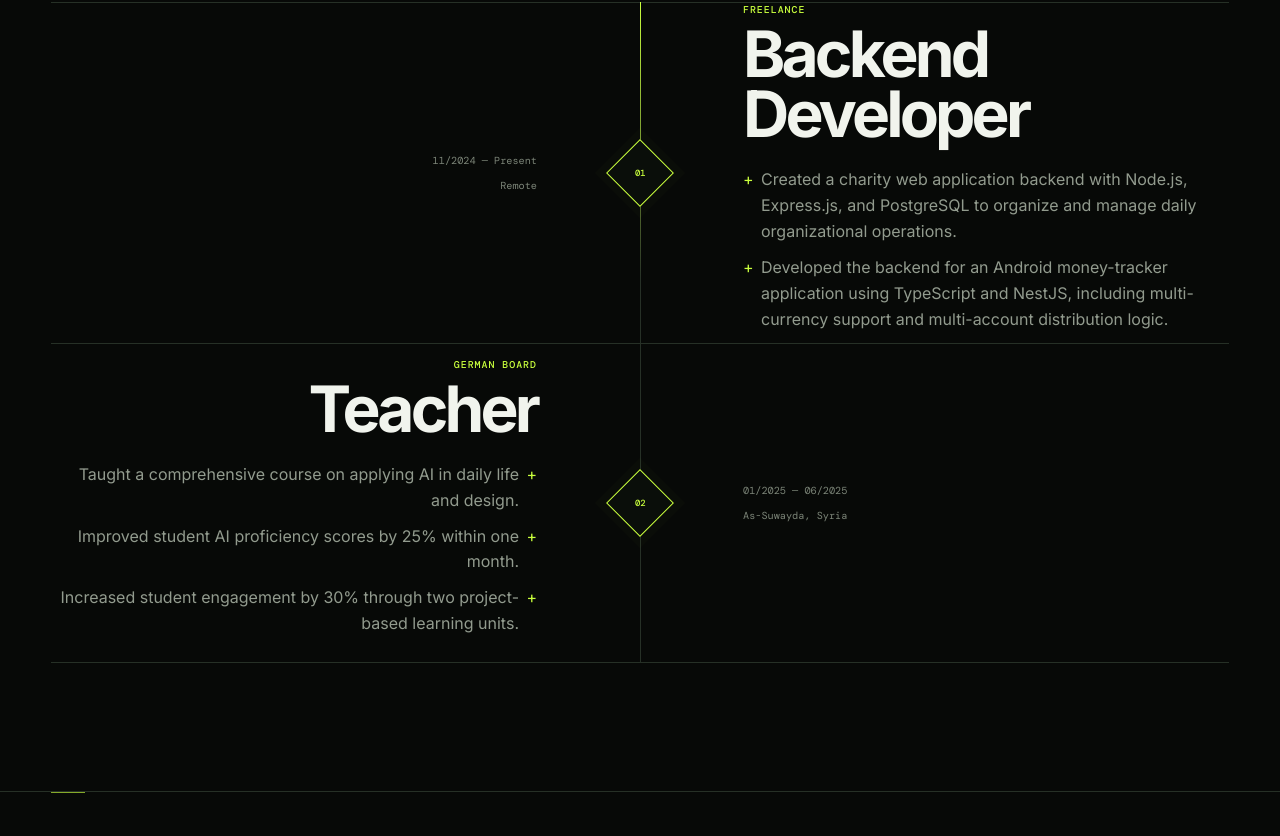
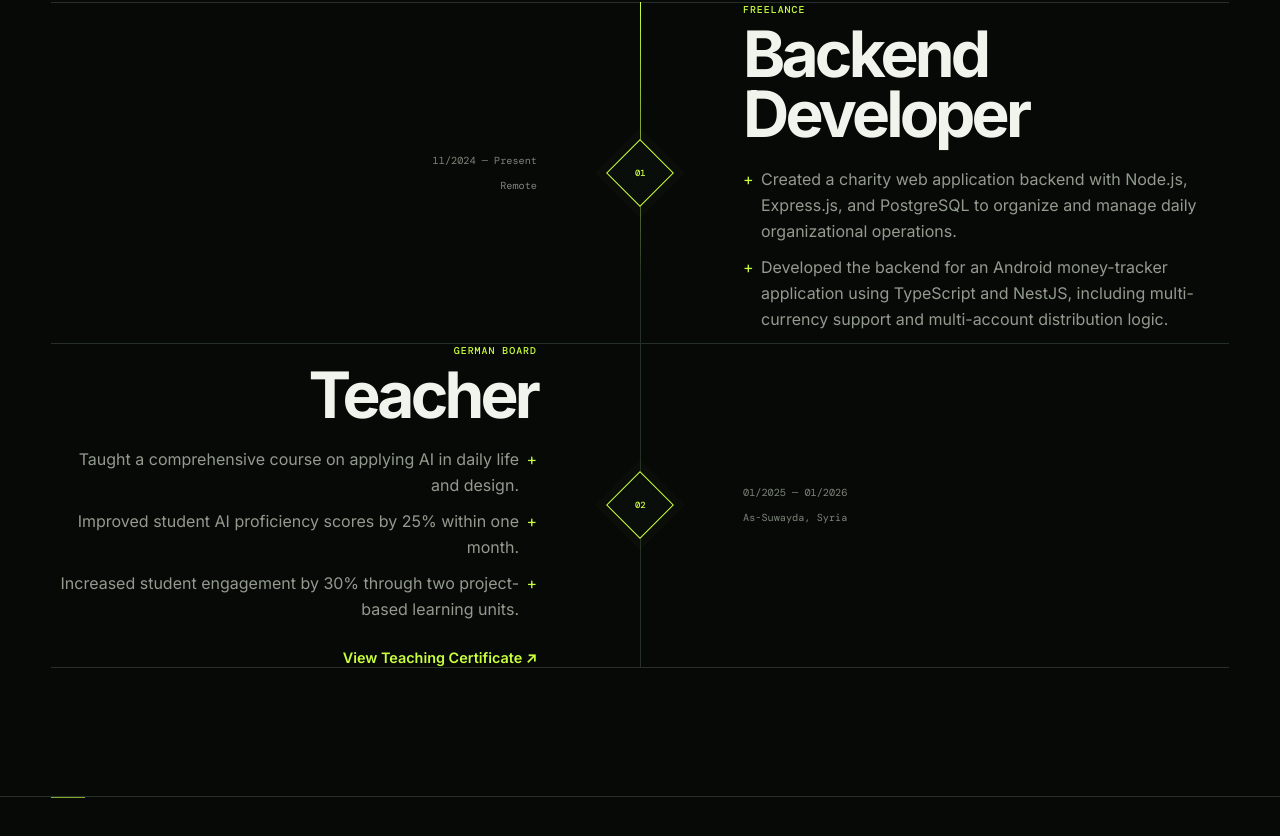
Before and after one commit to omar-azzam-eng/Portfolio, a React (Vite) app: page / in a window 1280 px wide. Shown: the part 6045-6881 px from the top of the page. Built offline with nearby package versions, Linux system fonts and the light colour scheme; a web font is replaced by a local one.

Commit message:
add german board certificate

```diff
--- a/src/components/ExperienceItem.tsx
+++ b/src/components/ExperienceItem.tsx
@@ -18,7 +18,9 @@ export function ExperienceItem({ experience, index }: ExperienceItemProps) {
       viewport={VIEWPORT_ONCE}
       transition={{ delay: reduceMotion ? 0 : index * 0.08 }}
     >
-      <div className="timeline-node" aria-hidden="true"><span>{String(index + 1).padStart(2, '0')}</span></div>
+      <div className="timeline-node" aria-hidden="true">
+        <span>{String(index + 1).padStart(2, '0')}</span>
+      </div>
       <div className="timeline-meta">
         <time>{experience.period}</time>
         <span>{experience.location}</span>
@@ -26,9 +28,24 @@ export function ExperienceItem({ experience, index }: ExperienceItemProps) {
       <div className="timeline-content">
         <p className="company">{experience.company}</p>
         <h3>{experience.role}</h3>
+
         <ul>
-          {experience.points.map((point) => <li key={point}>{point}</li>)}
+          {experience.points.map((point) => (
+            <li key={point}>{point}</li>
+          ))}
         </ul>
+
+        {experience.certificate && (
+          <a
+            className="certificate-link"
+            href={experience.certificate.url}
+            target="_blank"
+            rel="noopener noreferrer"
+            aria-label={`View ${experience.certificate.title}`}
+          >
+            View Teaching Certificate ↗
+          </a>
+        )}
       </div>
     </motion.article>
   );
--- a/src/components/ProjectCard.tsx
+++ b/src/components/ProjectCard.tsx
@@ -1,5 +1,4 @@
-import { motion, useReducedMotion } from 'framer-motion';
-import { REVEAL_TRANSITION, VIEWPORT_DEEP } from '../constants/motion';
+import { motion } from 'framer-motion';
 import type { Project } from '../types/portfolio';
 import { ProjectVisual } from './ProjectVisual';
 
--- a/src/data/portfolio.ts
+++ b/src/data/portfolio.ts
@@ -56,12 +56,16 @@ export const experiences: readonly Experience[] = [
     role: 'Teacher',
     company: 'German Board',
     location: 'As-Suwayda, Syria',
-    period: '01/2025 — 06/2025',
+    period: '01/2025 — 01/2026',
     points: [
       'Taught a comprehensive course on applying AI in daily life and design.',
       'Improved student AI proficiency scores by 25% within one month.',
       'Increased student engagement by 30% through two project-based learning units.',
     ],
+    certificate: {
+      title: 'Teaching Certificate',
+      url: `${import.meta.env.BASE_URL}certificates/german-board-teaching.jpg`,
+    },
   },
 ];
 
--- a/src/styles.css
+++ b/src/styles.css
@@ -2804,3 +2804,26 @@ ul.constellation::after {
   width: 80%;
   height: 80%;
 }
+
+.certificate-link {
+  display: inline-flex;
+  align-items: center;
+  margin-top: 16px;
+  color: var(--accent);
+  font-size: 0.9rem;
+  font-weight: 600;
+  text-decoration: none;
+  transition:
+    color 0.2s ease,
+    opacity 0.2s ease;
+}
+
+.certificate-link:hover {
+  opacity: 0.75;
+  text-decoration: underline;
+}
+
+.certificate-link:focus-visible {
+  outline: 2px solid var(--accent);
+  outline-offset: 4px;
+}
--- a/src/types/portfolio.ts
+++ b/src/types/portfolio.ts
@@ -9,6 +9,10 @@ export interface Experience {
   readonly location: string;
   readonly period: string;
   readonly points: readonly string[];
+  readonly certificate?: {
+    readonly title: string;
+    readonly url: string;
+  };
 }
 
 export type ProjectVisual = 'system' | 'ml' | 'backend';
```
Also changed, not shown: public/certificates/german-board-teaching.jpg (added), 1 other file (tests, documents, lock files or other folders).
